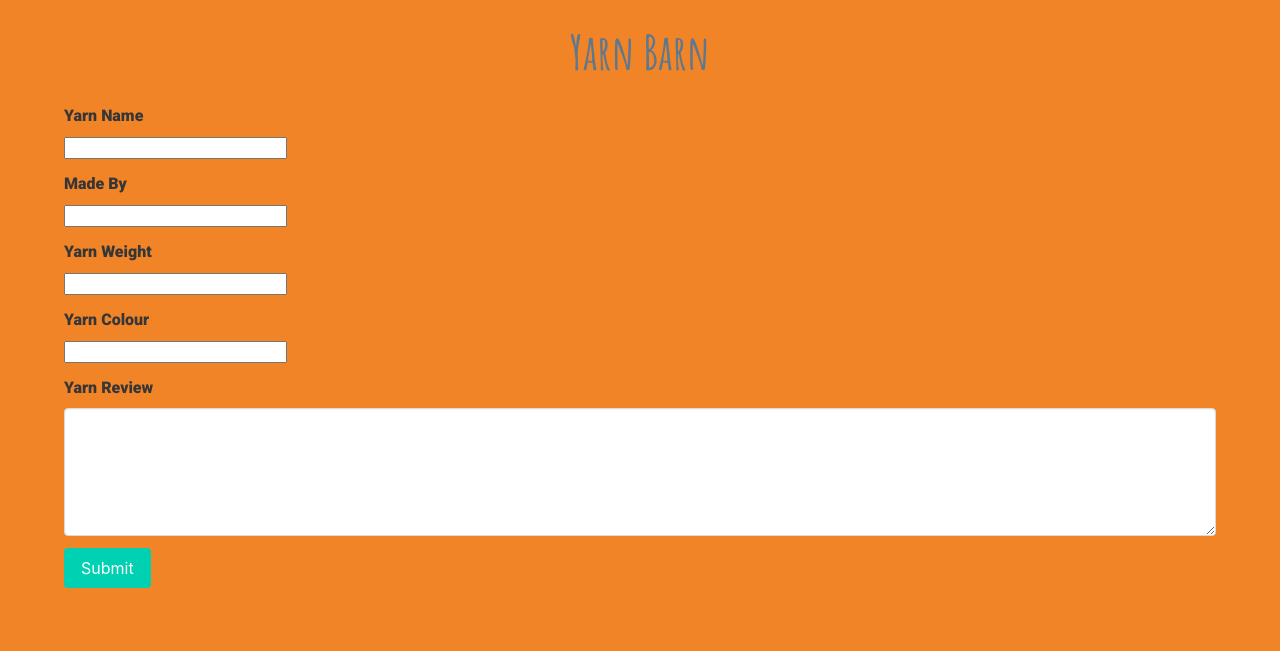
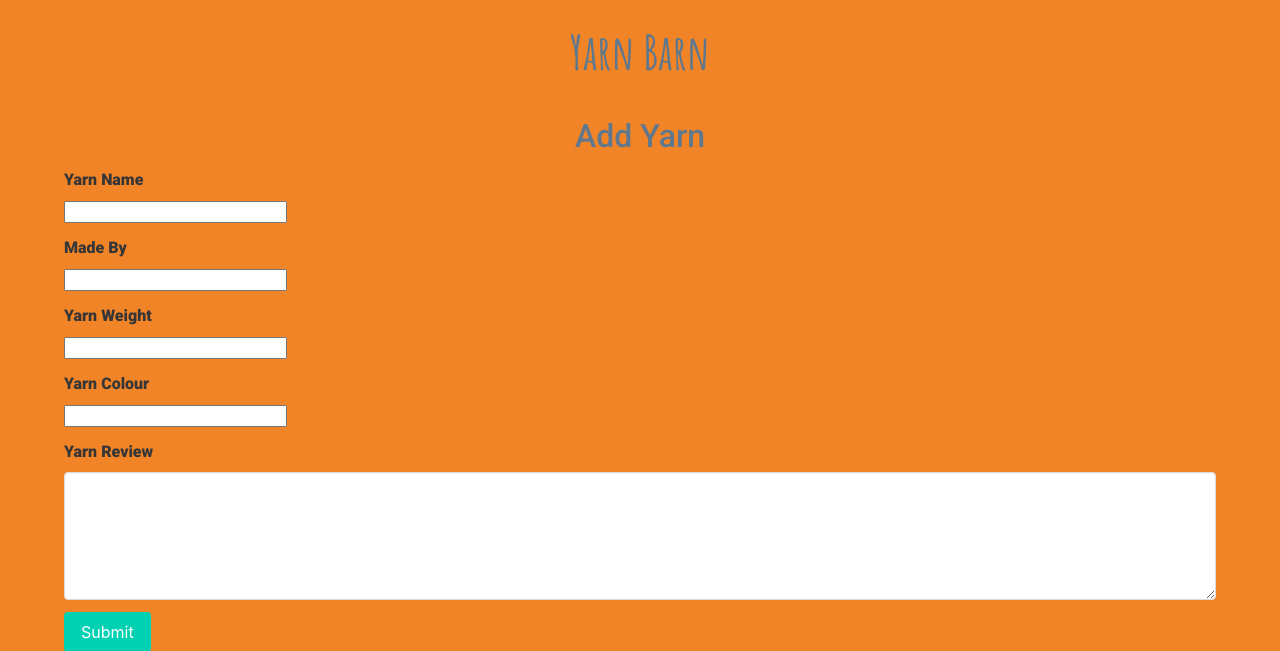
Before and after one commit to Code-Institute-Submissions/Spannakin-yarn-barn, a Flask app: page /add_yarn in a window 1280 px wide. Shown: the part 56-707 px from the top of the page. Run offline with Flask 2, Linux system fonts and the light colour scheme; some libraries are stand-ins or nearby versions.

Commit message:
ADD additiona h2 added

```diff
--- a/templates/pages/addyarn.html
+++ b/templates/pages/addyarn.html
@@ -4,6 +4,7 @@
 
 <div class="container is-fluid">
   <h1>Yarn Barn</h1>
+  <h2> Add Yarn</h2>
   {% include 'components/forms/yarn-form.html' %}
 </div>
 
```
